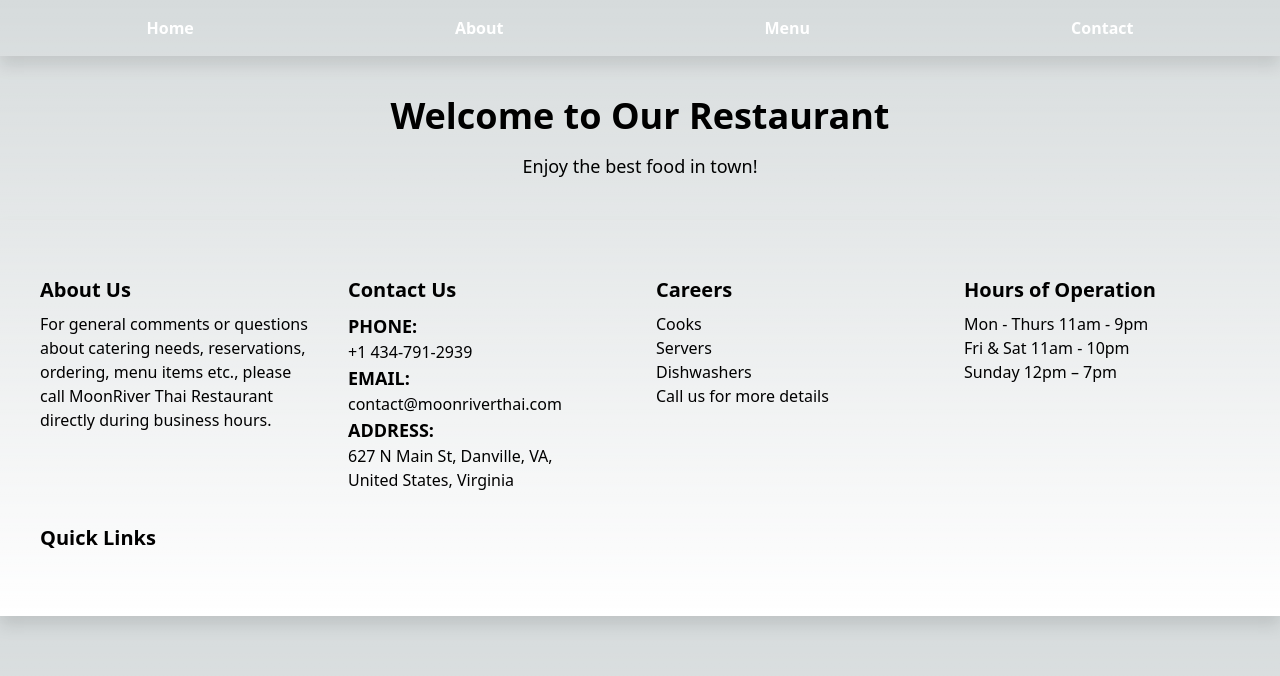
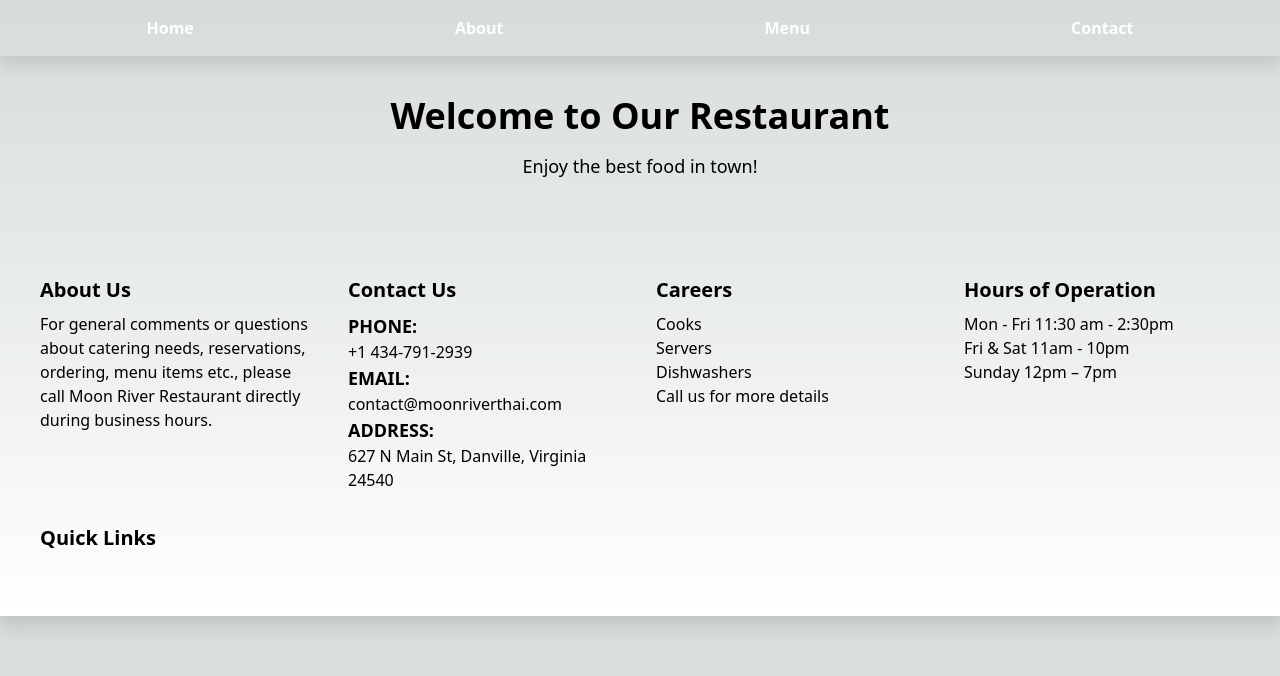
Before and after one commit to katkhoudam/moonriverthai, a Next.js app: page / in a window 1280 px wide. Shown: the top 676 px of the page. Built offline with nearby package versions, Linux system fonts and the light colour scheme.

Commit message:
Update Footer.js

```diff
--- a/components/Footer.js
+++ b/components/Footer.js
@@ -9,7 +9,7 @@ export default function Footer() {
                     <h2 className="font-bold text-xl mb-2">About Us</h2>
                     <p>
                       For general comments or questions about catering needs,
-                      reservations, ordering, menu items etc., please call MoonRiver Thai
+                      reservations, ordering, menu items etc., please call Moon River
                       Restaurant directly during business hours.
                     </p>
                   </div>
@@ -20,8 +20,8 @@ export default function Footer() {
                   <h2 className="text-lg font-bold">EMAIL:</h2>
                   <p>contact@moonriverthai.com</p>
                   <h2 className="text-lg font-bold">ADDRESS:</h2>
-                  <p>627 N Main St, Danville, VA, </p>
-                  <p>United States, Virginia</p>
+                  <p>627 N Main St, Danville, Virginia 24540 </p>
+
                   </div>
                   <div>
                     <h2 className="font-bold text-xl mb-2">Careers</h2>
@@ -34,7 +34,7 @@ export default function Footer() {
                   </div>
                   <div>
                     <h2 className="font-bold text-xl mb-2">Hours of Operation</h2>
-                    <p>Mon - Thurs 11am - 9pm</p>
+                    <p>Mon - Fri 11:30 am - 2:30pm </p>
                     <p>Fri & Sat 11am - 10pm</p>
                     <p>Sunday 12pm – 7pm</p>
                   </div>
```
